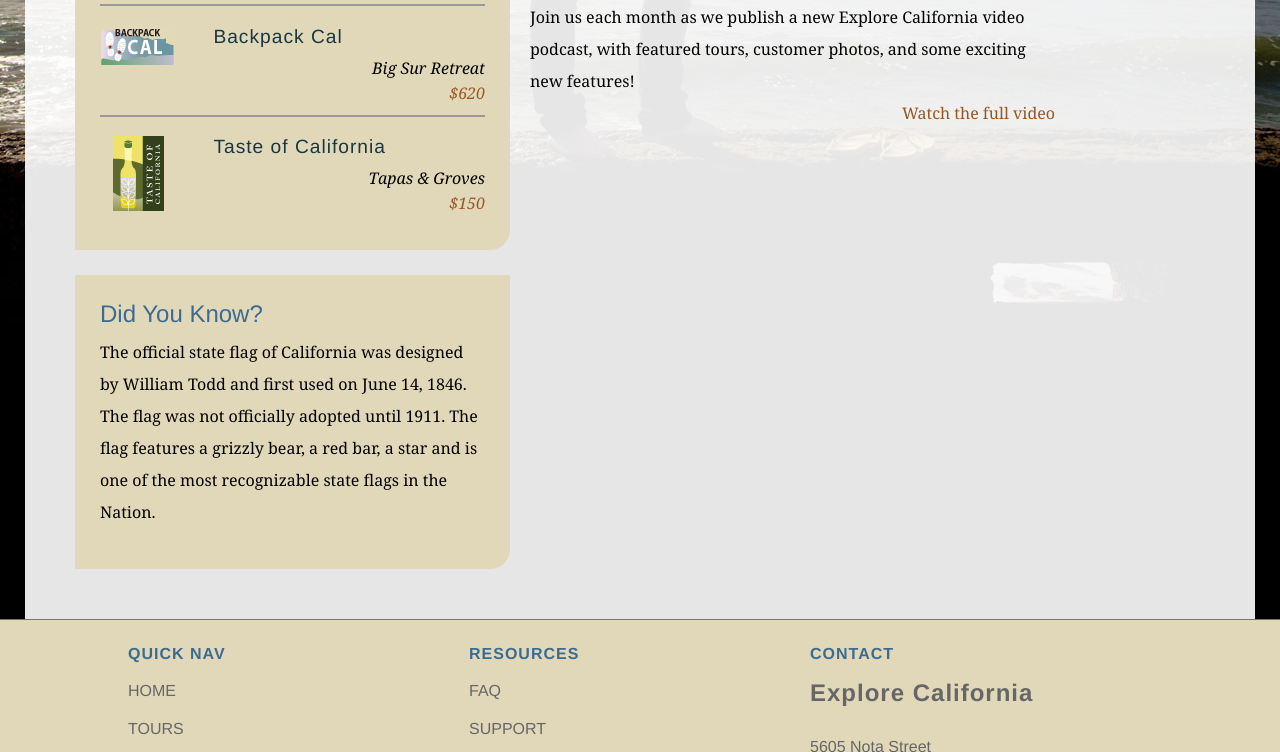
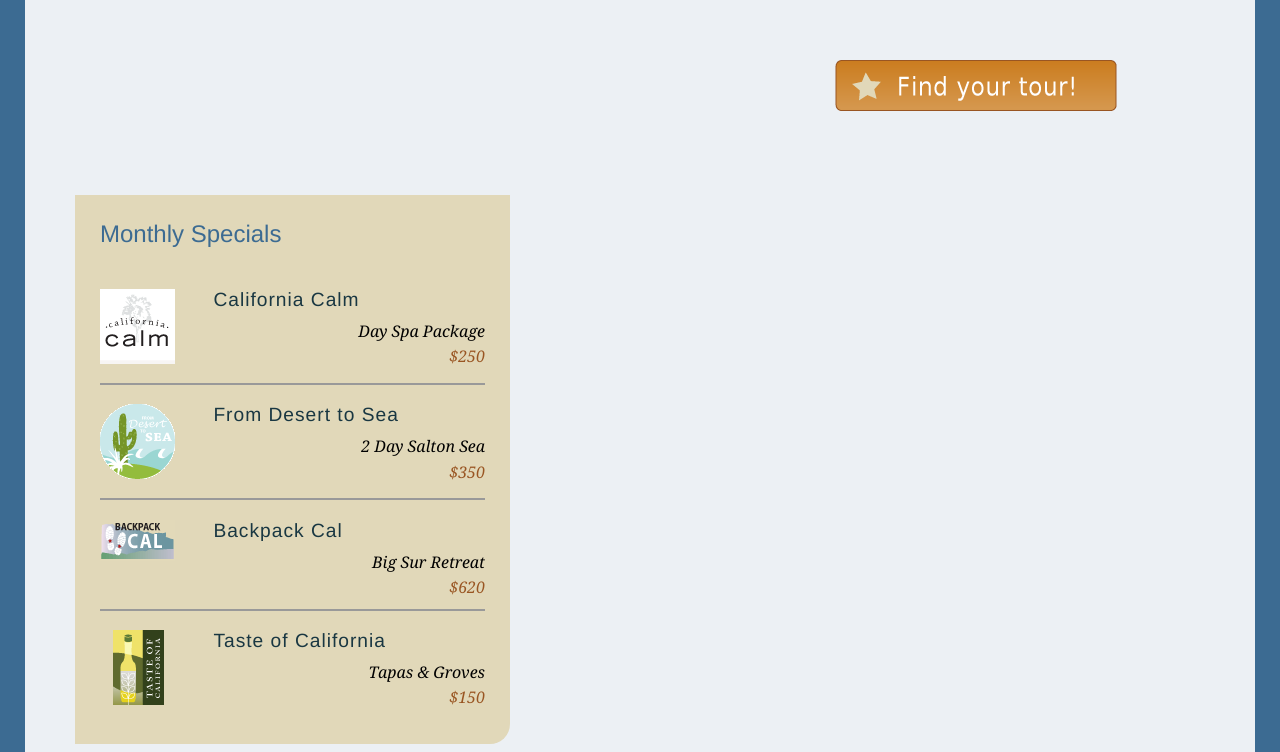
Before and after one commit to cat7777/test, a plain HTML site: page index.html in a window 1280 px wide. Shown: the part 778-1530 px from the top of the page. Drawn offline with Linux system fonts and the light colour scheme.

Commit message:
Head commit change

```diff
--- a/index.html
+++ b/index.html
@@ -54,10 +54,7 @@
         </div>
       </div>
 
-      <div id="actionCall">
-        <h1>Explore our world your way</h1>
-        <a href="tours.html" title="Find your tour!"><h2>Find your tour</h2></a>
-      </div>
+
 
       <div id="contentWrapper">
         <div id="mainContent">
@@ -69,7 +66,10 @@
             <p class="videoText">Join us each month as we publish a new Explore California video podcast, with featured tours, customer photos, and some exciting new features!<span class="accent"><a href="explorers/video.html" title="Video Podcast">Watch the full video</a></span></p>
           </div>
         </div>
-
+          <div id="actionCall">
+        <h1>Explore our world your way</h1>
+        <a href="tours.html" title="Find your tour!"><h2>Find your tour</h2></a>
+      </div>
         <div id="secondaryContent">
           <div id="specials" class="callOut">
             <h1>Monthly Specials</h1>
@@ -87,11 +87,7 @@
               <a href="tours/tour_detail_taste.html">$150</a></p>
           </div>
 
-          <div id="trivia" class="callOut">
-            <h1>Did You Know?</h1>
-            <p>The official state flag of California was designed by William Todd and first used on June 14, 1846. The flag was not officially adopted until 1911. The flag features a grizzly bear, a red bar, a star and is one of the most recognizable state flags in the Nation.</p>
-          </div>
-        </div>
+
       </div>
 
       <div id="pageFooter">
```
